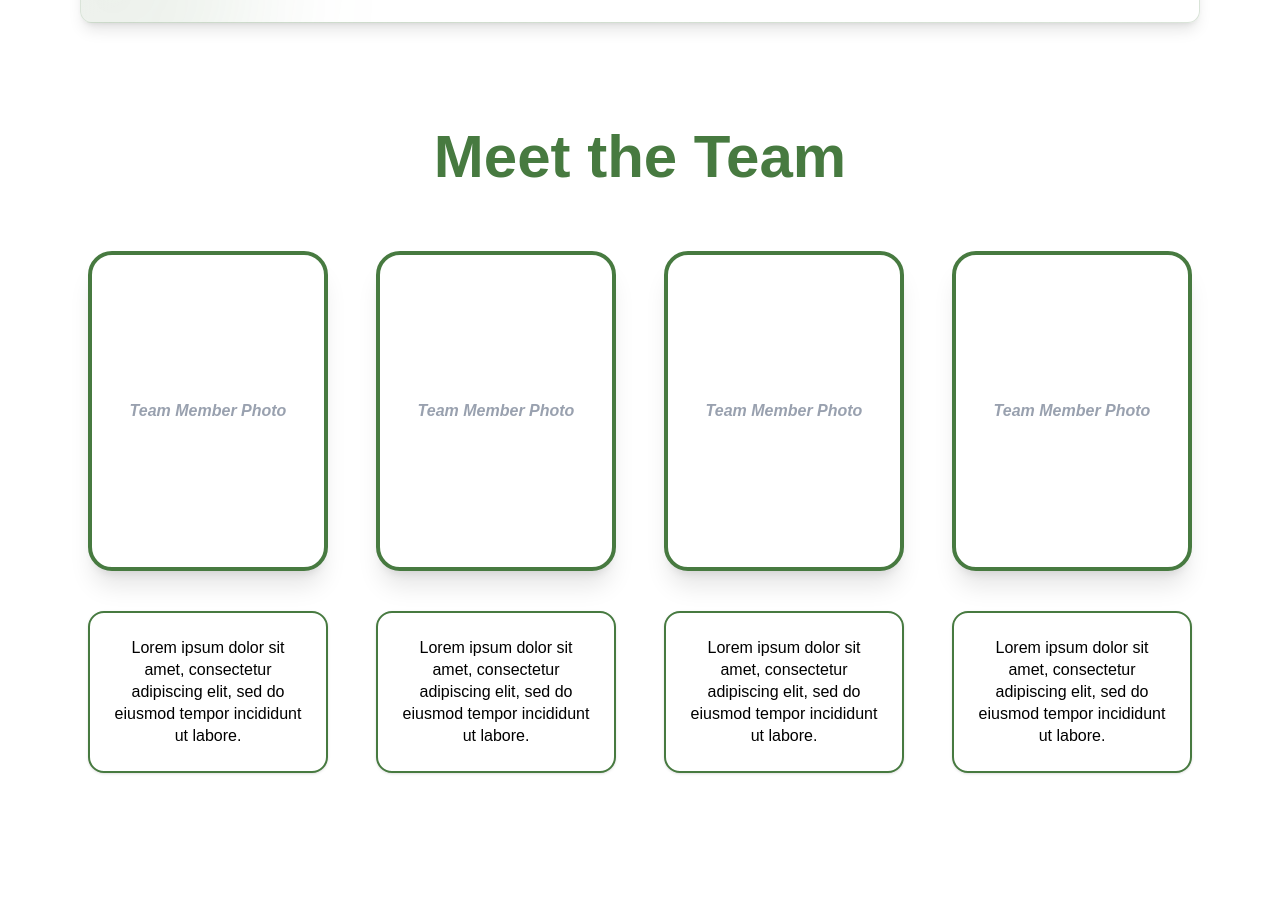
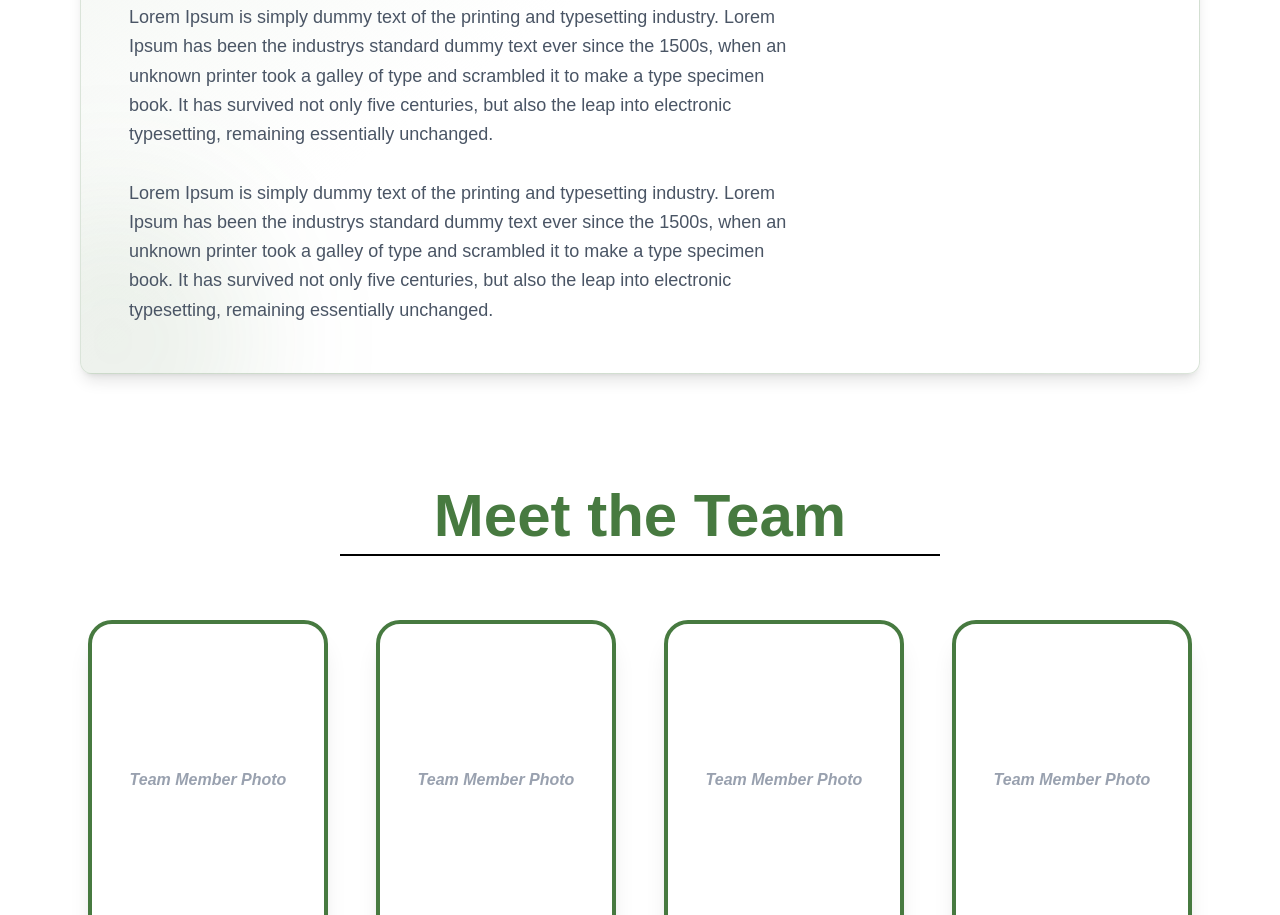
Before and after one commit to Syntactix31/capstone-proj, a Next.js app: page /about in a window 1280 px wide. Shown: the part 1060-1975 px from the top of the page. Built offline with nearby package versions, Linux system fonts and the light colour scheme.

Commit message:
code cleanup on about and home pages

```diff
--- a/src/app/about/page.js
+++ b/src/app/about/page.js
@@ -36,6 +36,10 @@ export default function About() {
               </h2>
 
               <p className="mt-4 max-w-2xl text-lg leading-relaxed text-gray-600">
+                Lorem Ipsum is simply dummy text of the printing and typesetting industry. Lorem Ipsum has been the industrys standard dummy text ever since the 1500s, when an unknown printer took a galley of type and scrambled it to make a type specimen book. It has survived not only five centuries, but also the leap into electronic typesetting, remaining essentially unchanged.<br/><br/>
+
+                Lorem Ipsum is simply dummy text of the printing and typesetting industry. Lorem Ipsum has been the industrys standard dummy text ever since the 1500s, when an unknown printer took a galley of type and scrambled it to make a type specimen book. It has survived not only five centuries, but also the leap into electronic typesetting, remaining essentially unchanged.<br/><br/>
+
                 Lorem Ipsum is simply dummy text of the printing and typesetting industry. Lorem Ipsum has been the industrys standard dummy text ever since the 1500s, when an unknown printer took a galley of type and scrambled it to make a type specimen book. It has survived not only five centuries, but also the leap into electronic typesetting, remaining essentially unchanged.
               </p>
             </div>
@@ -44,7 +48,8 @@ export default function About() {
 
         {/* Team Section*/}
         <section className="py-10 px-6 max-w-6xl mx-auto">
-          <h2 className="text-5xl md:text-6xl font-extrabold text-[#477A40] text-center mb-16">
+          {/* Maybe change this to black text with green underline for consistency */}
+          <h2 className="text-5xl md:text-6xl font-extrabold text-center mb-16 border-b-2 p-2 text-[#477A40] border-black w-150 mx-auto">
             Meet the Team
           </h2>
 
```
Also changed, not shown: src/app/page.js (+8 -0 lines).
